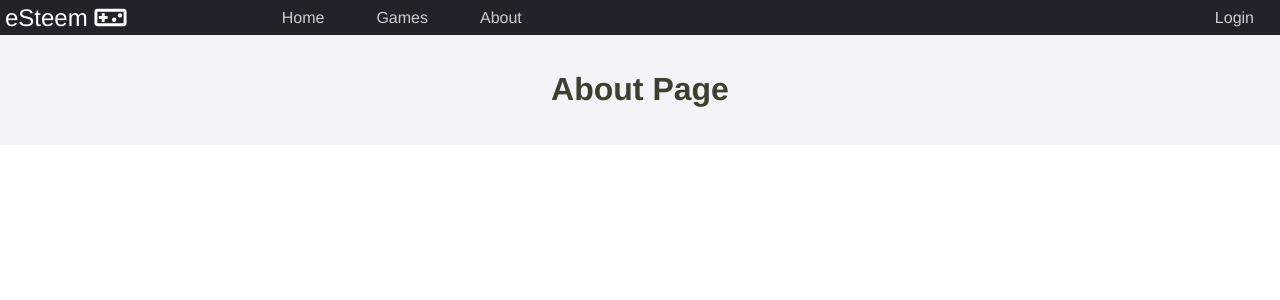
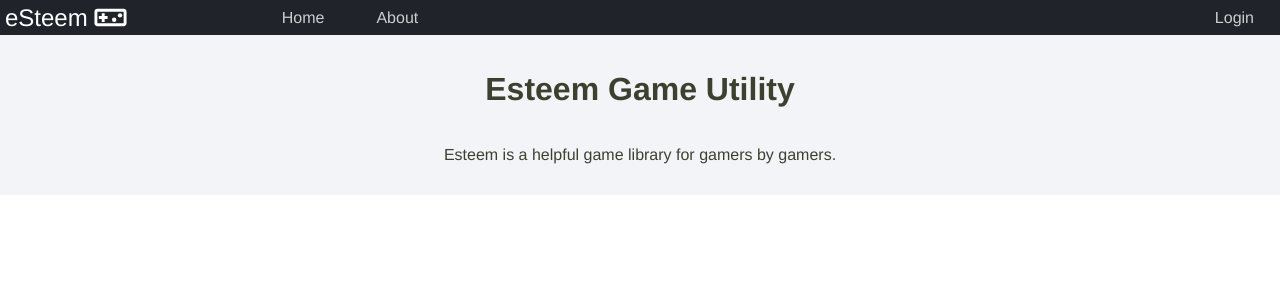
Before and after one commit to mkellogg91/eSteem, a React (Create React App) app: page /about in a window 1280 px wide. Shown: the top 300 px of the page. Built offline with nearby package versions, Linux system fonts and the light colour scheme.

Commit message:
updating tab icon and name

```diff
--- a/public/index.html
+++ b/public/index.html
@@ -2,7 +2,7 @@
 <html lang="en">
   <head>
     <meta charset="utf-8" />
-    <link rel="icon" href="%PUBLIC_URL%/favicon.ico" />
+    <link rel="icon" href="%PUBLIC_URL%/game_icon.png" />
     <meta name="viewport" content="width=device-width, initial-scale=1" />
     <meta name="theme-color" content="#000000" />
     <meta
@@ -24,7 +24,7 @@
       work correctly both with client-side routing and a non-root public URL.
       Learn how to configure a non-root public URL by running `npm run build`.
     -->
-    <title>React App</title>
+    <title>eSteem</title>
   </head>
   <body>
     <noscript>You need to enable JavaScript to run this app.</noscript>
--- a/src/App.js
+++ b/src/App.js
@@ -14,9 +14,8 @@ function App() {
     <div className="App">
       <HeaderComponent />
       <Switch>
-        <Route exact path="/" component={HomePage} />
+        <Route exact path="/" component={GamesPage} />
         <Route path="/about" component={AboutPage} />
-        <Route path="/games" component={GamesPage} />
         <Route path="/login" component={LoginPage} />
         <Route path="/register" component={RegisterPage} />
         <Route path="/gamedetails" component={GameDetailsPage} />
--- a/src/components/headerComponent.js
+++ b/src/components/headerComponent.js
@@ -34,7 +34,6 @@ class HeaderComponent extends React.Component {
 
                     <div className="menu-link-div">
                         <NavLink to="/" className="menu-bar-link">Home</NavLink>
-                        <NavLink to="/games" className="menu-bar-link">Games</NavLink>
                         <NavLink to="/about" className="menu-bar-link">About</NavLink>
                     </div>
                     <div className="login-div">
@@ -47,7 +46,6 @@ class HeaderComponent extends React.Component {
 
                 <div className={this.state.dropdownVisible ? "dropdown-content" : "hide"}>
                     <NavLink to="/" className="menu-bar-link">Home</NavLink>
-                    <NavLink to="/games" className="menu-bar-link">Games</NavLink>
                     <NavLink to="/about" className="menu-bar-link">About</NavLink>
                     <NavLink to="/login" className="menu-bar-link">Login</NavLink>
                 </div>
--- a/src/pages/aboutPage.js
+++ b/src/pages/aboutPage.js
@@ -5,7 +5,8 @@ class AboutPage extends React.Component{
     render = () => {
         return (
             <div className="container homePageJumbo">
-                <h1>About Page</h1>
+                <h1 className="">Esteem Game Utility</h1>
+                <p className="">Esteem is a helpful game library for gamers by gamers.</p>
             </div>
         );
     };
```
Also changed, not shown: public/game_icon.png (added), public/manifest.json, 19 other files (tests, documents, lock files or other folders).
